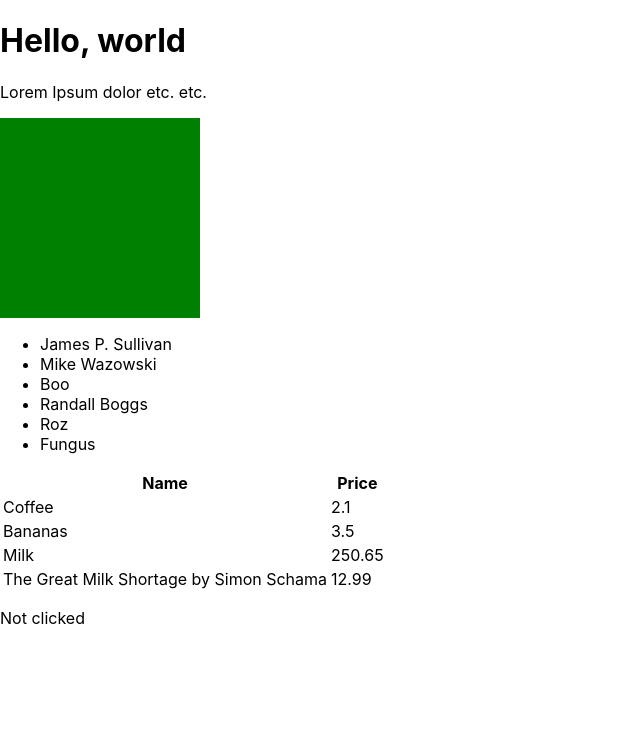
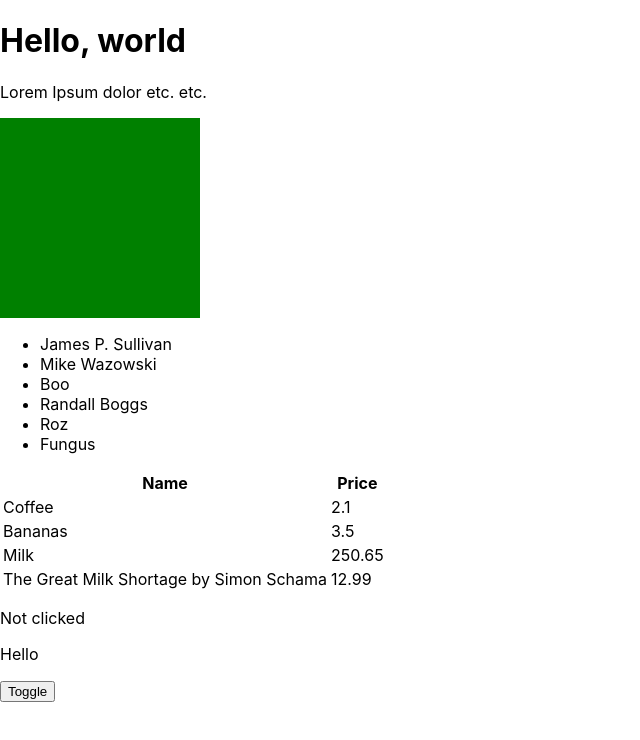
Before and after one commit to nosvalds/devMe-week9--react, a React (Create React App) app in the folder devme-react-exercises/: page / in a window 1280 px wide. Shown: the top 740 px of the page, without its empty margins (0-640 px from the left). Built offline with nearby package versions, Linux system fonts and the light colour scheme.

Commit message:
03 State - ToggleText complete

```diff
--- a/devme-react-exercises/src/components/Stuff.js
+++ b/devme-react-exercises/src/components/Stuff.js
@@ -5,6 +5,7 @@
 import People from './People';
 import Basket from './Basket';
 import Clicked from './state/Clicked';
+import ToggleText from './state/ToggleText';
 
 const Stuff = ({ square }) => {
     let names = ["James P. Sullivan", "Mike Wazowski", "Boo", "Randall Boggs", "Roz", "Fungus"];
@@ -23,6 +24,7 @@
         <People names={ names } />
         <Basket items={ items } />
         <Clicked />
+        <ToggleText initial="Hello" alternate="World" />
     </React.Fragment>
   );
 }
--- /dev/null
+++ b/devme-react-exercises/src/components/state/ToggleText.js
@@ -0,0 +1,30 @@
+import React, { Component } from 'react';
+
+class ToggleText extends Component {
+
+    constructor(props) {
+        // make sure you always add this, it makes Component work
+        super(props);
+        // setup our state
+        // just a plain old JavaScript object
+        this.state = {
+            clicked: false,
+        };
+
+        this.handleClick = this.handleClick.bind(this);
+        }
+
+    handleClick() {
+        this.setState({ clicked: !this.state.clicked });
+    }
+    render() {
+        const { initial, alternate } = this.props; // destructure color from props
+        return (<>
+                <p>{ this.state.clicked ? alternate : initial }</p>
+                <button onClick={ this.handleClick }>Toggle</button>
+                </>);
+    }
+
+}
+
+export default ToggleText
```
